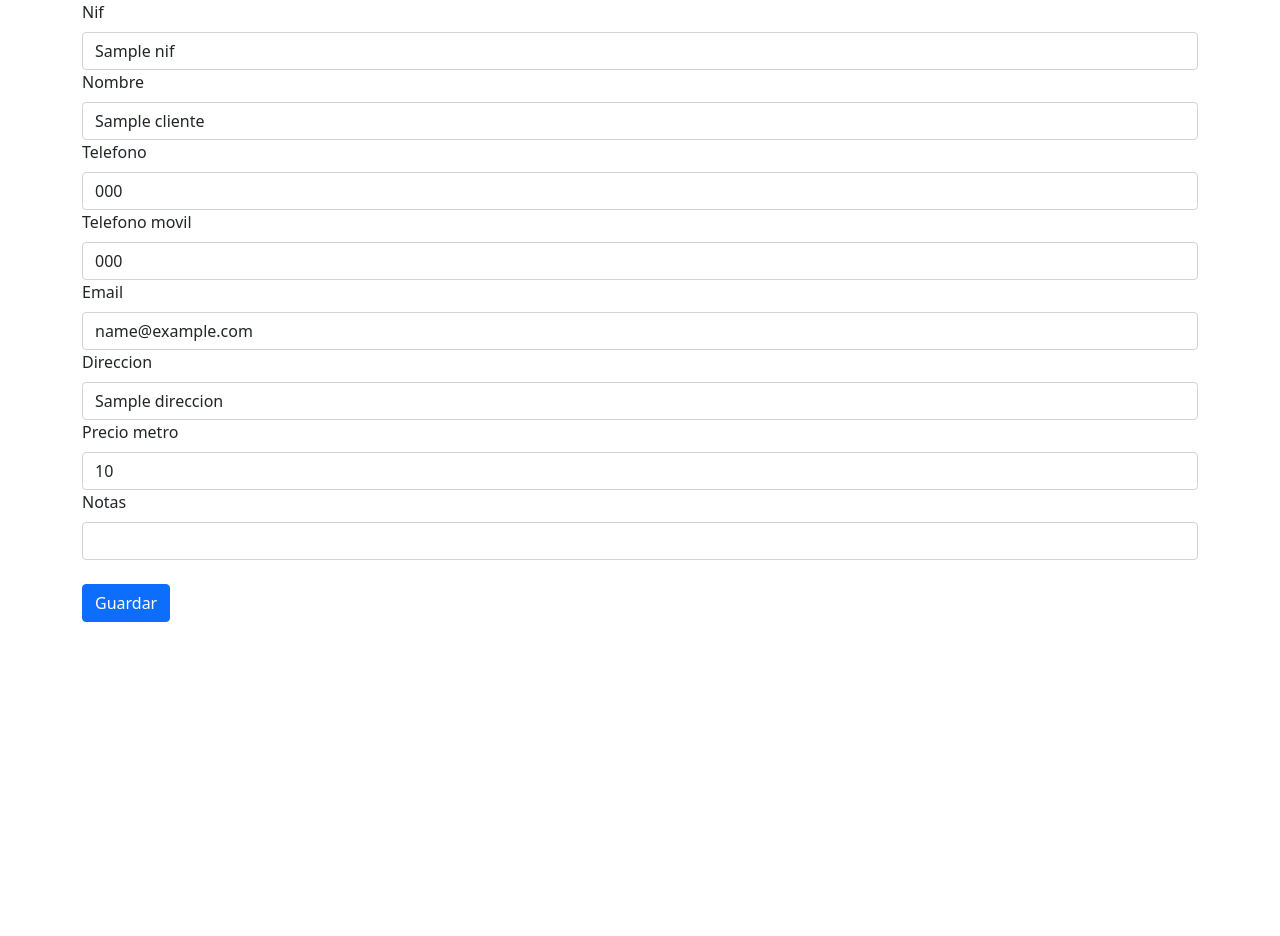
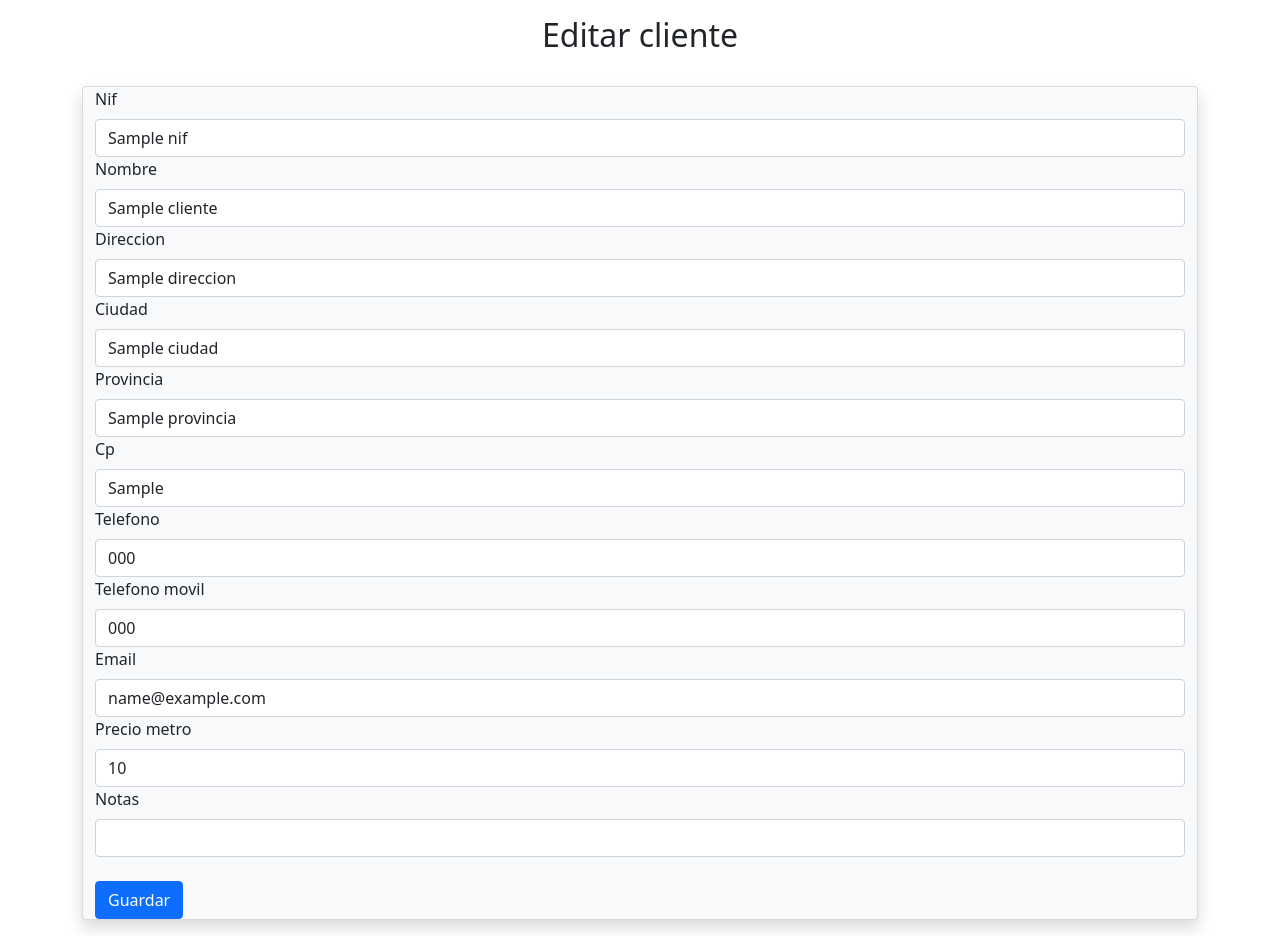
Before and after one commit to backglass/alphaPli, a Python web app: template templates/editar_cliente.html in a window 1280 px wide. Shown: the part 56-992 px from the top of the page. Before the commit the page ends 678 px from the top, so only its background shows below. Run offline with Jinja, Linux system fonts and the light colour scheme; the template is opened without the code that fills it: most values are stand-ins (such as "Sample title", 1, 10 or a date in 2020); form fields are guessed from the names that the template uses.

Commit message:
Añadidos nuevos campos al formulario

```diff
--- a/templates/editar_cliente.html
+++ b/templates/editar_cliente.html
@@ -10,15 +10,22 @@
         <textarea class="form-control" id="exampleFormControlTextarea1" rows="3"></textarea>
     </div>
     <div> -->
-<div class="container">
+        <div class="container">
+            <h2 class="text-center mt-3">Editar cliente</h2><br>
+        <div class="card text-dark bg-light mb-3 shadow " >
+            <div class="container">
         <form method="post">
         {{ form.hidden_tag() }}
         {{ form.nif.label (class_="form-label") }} {{ form.nif (class_="form-control", value_= cliente.nif )}}
         {{ form.nombre.label (class_="form-label") }} {{ form.nombre (class_="form-control", value_= cliente.nombre )}}
+        {{ form.direccion.label (class_="form-label") }} {{ form.direccion (class_="form-control", value_= cliente.direccion) }}
+        {{ form.ciudad.label (class_="form-label") }} {{ form.direccion (class_="form-control", value_= cliente.ciudad) }}
+        {{ form.provincia.label (class_="form-label") }} {{ form.direccion (class_="form-control", value_= cliente.provincia) }}
+        {{ form.cp.label (class_="form-label") }} {{ form.direccion (class_="form-control", value_= cliente.cp) }}
         {{ form.telefono.label (class_="form-label") }} {{ form.telefono (class_="form-control", value_= cliente.telefono )}}
         {{ form.telefono_movil.label (class_="form-label") }} {{ form.telefono_movil (class_="form-control", value_= cliente.teledono_movil )}}
         {{ form.email.label (class_="form-label") }} {{ form.email (class_="form-control", value_= cliente.email) }}
-        {{ form.direccion.label (class_="form-label") }} {{ form.direccion (class_="form-control", value_= cliente.direccion) }}
+
         {{ form.precio_metro.label (class_="form-label") }} {{ form.precio_metro (class_="form-control", value_= cliente.precio_metro) }}
         {% autoescape false %}
         {{ form.notas.label (class_="form-label") }} {{ form.notas (class_="form-control",rows="5") }}
@@ -30,6 +37,7 @@
         </form>
     </div>
 </div>
+        </div>
 <script>
 
    // document.getElementById('notas').innerText = "{{ cliente.notas }}";
```
